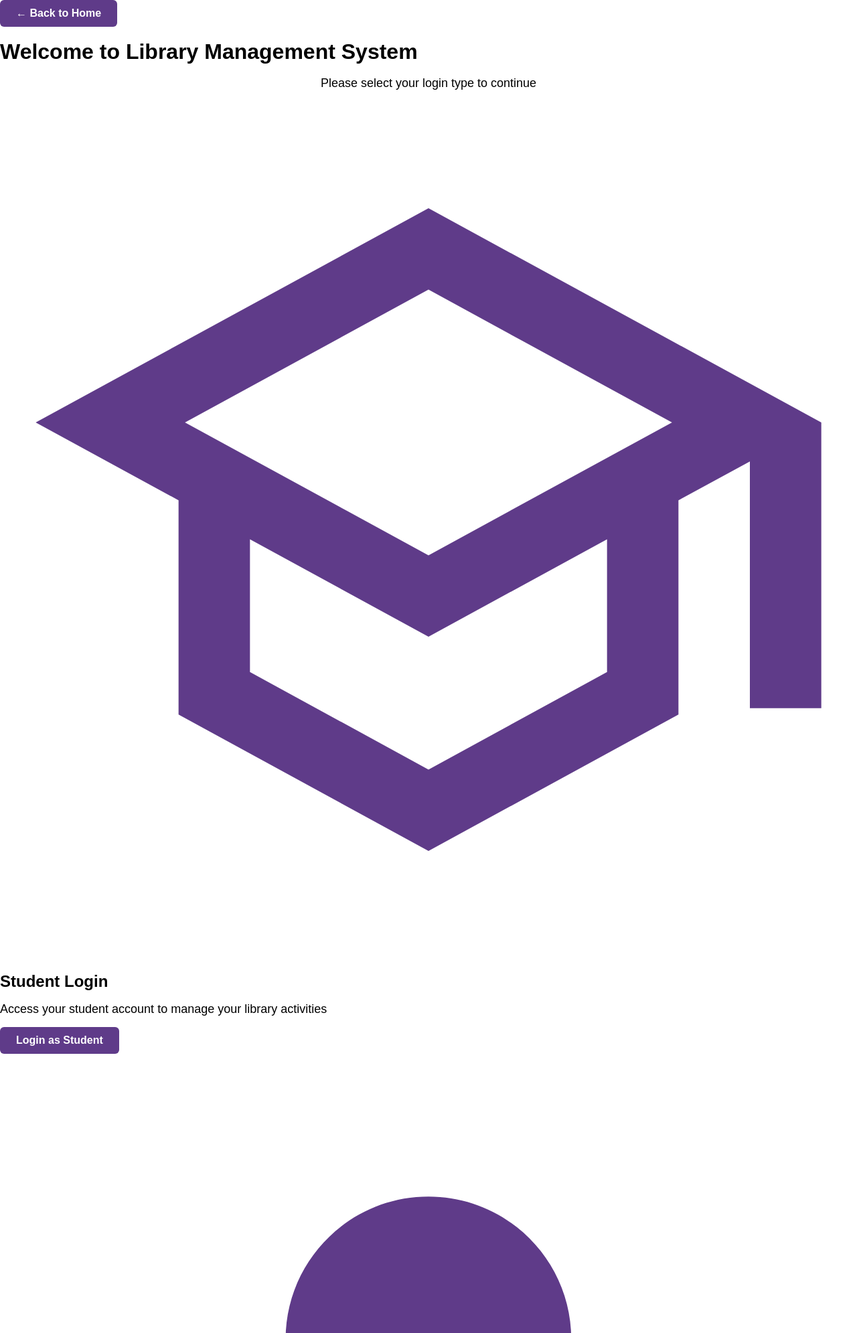
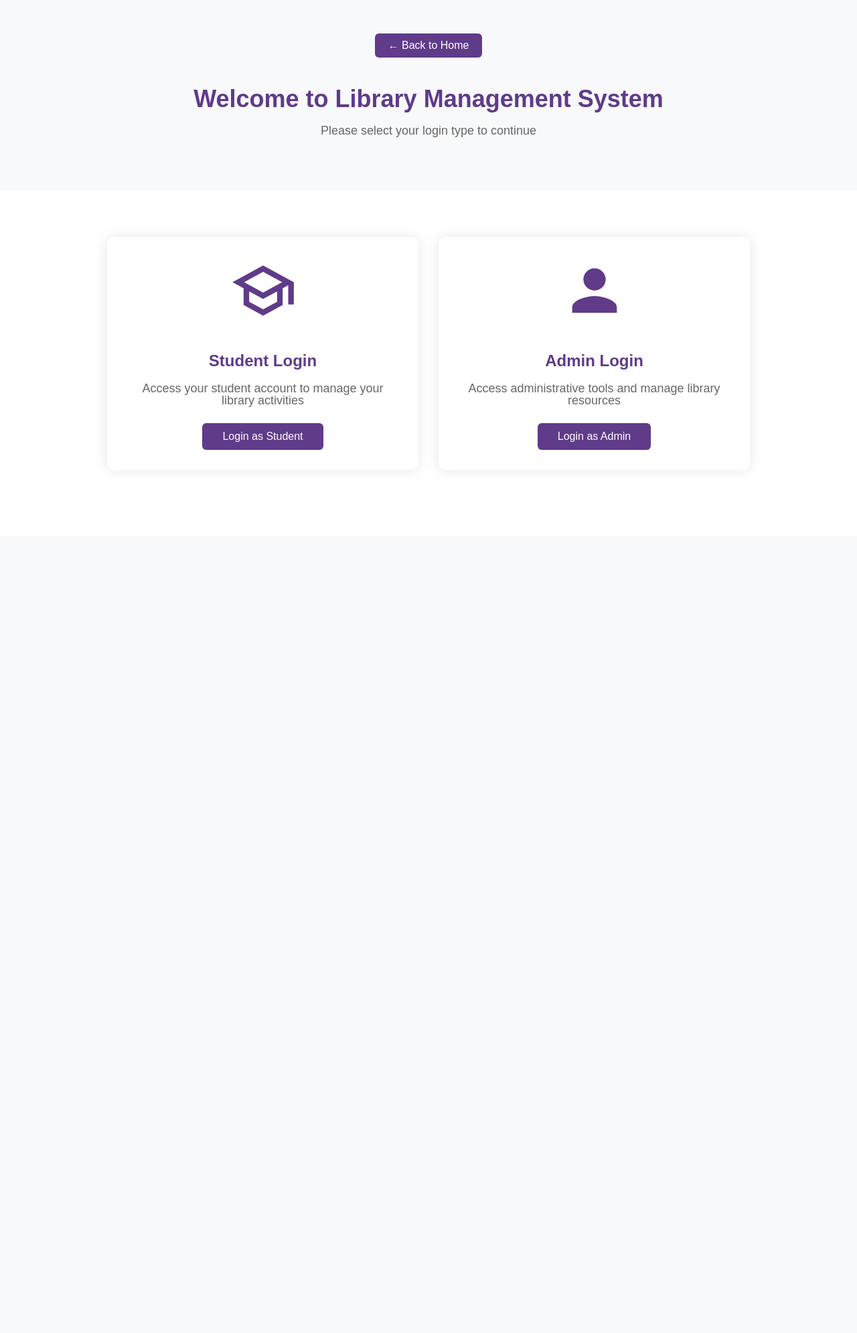
Before and after one commit to Bishnu-alt/library, a PHP site: page /preLogin.php in a window 1280 px wide. Shown: the top 1991 px of the page at 67% size. After the commit the page ends 672 px from the top, so only its background shows below. Run offline with PHP 8.4, Linux system fonts and the light colour scheme.

Commit message:
rewriting css

```diff
--- a/css/main.css
+++ b/css/main.css
@@ -200,135 +193,264 @@ section {
 .navigation-item a:hover {
     color: #8dd752;
 }
+hero-img{
+    height: 50%;
+}
+/* Login Pages Styles */
+.error-message {
+    background-color: #f8d7da;
+    color: #721c24;
+    padding: 10px;
+    border-radius: 4px;
+    margin-bottom: 20px;
+    text-align: center;
+    display: none;
+}
 
-/* Buttons */
-.btn,
-.login-btn,
-.back-btn,
-.submit-btn {
+.success-message {
+    background-color: #d4edda;
+    color: #155724;
+    padding: 10px;
+    border-radius: 4px;
+    margin-bottom: 20px;
+    text-align: center;
+    display: none;
+}
+
+.auth-links {
+    margin-top: 15px;
+    text-align: center;
+}
+
+.auth-link {
+    color: #5f3b89;
+    text-decoration: none;
+    font-size: 14px;
+}
+
+.auth-link:hover {
+    text-decoration: underline;
+}
+
+.auth-separator {
+    margin: 0 10px;
+    color: #666;
+}
+
+.login-container {
+    max-width: 1000px;
+    margin: 50px auto;
+    padding: 20px;
+    display: flex;
+    justify-content: space-between;
+    gap: 30px;
+}
+
+.login-option {
+    flex: 1;
+    padding: 30px;
+    background: #fff;
+    border-radius: 10px;
+    box-shadow: 0 0 20px rgba(0, 0, 0, 0.1);
+    text-align: center;
+    transition: transform 0.3s ease;
+}
+
+.login-option:hover {
+    transform: translateY(-5px);
+}
+
+.login-option h2 {
+    color: #5f3b89;
+    margin-bottom: 20px;
+    font-size: 24px;
+}
+
+.login-option img {
+    width: 100px;
+    height: 100px;
+    margin-bottom: 20px;
+}
+
+.login-option p {
+    color: #666;
+    margin-bottom: 25px;
+}
+
+.login-btn {
     display: inline-block;
-    padding: 12px 24px;
+    padding: 12px 30px;
     background-color: #5f3b89;
     color: #fff;
+    border-radius: 6px;
     text-decoration: none;
-    border-radius: 6px;
-    font-weight: 600;
     transition: background 0.3s ease;
-    border: none;
-    cursor: pointer;
 }
-.btn:hover,
-.login-btn:hover,
-.back-btn:hover,
-.submit-btn:hover {
+
+.login-btn:hover {
     background-color: #4e2c70;
 }
-.submit-btn {
-    width: 100%;
-    margin-top: 10px;
+
+.hero-section {
+    text-align: center;
+    padding: 50px 20px;
+    background-color: #f8f9fa;
 }
 
-/* Login Form */
+.hero-section h1 {
+    color: #5f3b89;
+    font-size: 36px;
+    margin-bottom: 20px;
+}
+
+.hero-section p {
+    color: #666;
+    font-size: 18px;
+    max-width: 600px;
+    margin: 0 auto 30px;
+}
+
+.back-btn {
+    display: inline-block;
+    padding: 10px 20px;
+    background-color: #5f3b89;
+    color: #fff;
+    border-radius: 6px;
+    text-decoration: none;
+    transition: background 0.3s ease;
+    margin-bottom: 20px;
+}
+
+.back-btn:hover {
+    background-color: #4e2c70;
+}
+
+/* Login Form Styles */
 .login-form-container {
-    max-width: 500px;
-    margin: 40px auto;
+    max-width: 400px;
+    margin: 50px auto;
     padding: 30px;
     background: #fff;
     border-radius: 10px;
     box-shadow: 0 0 20px rgba(0, 0, 0, 0.1);
 }
+
 .login-form-container h2 {
     color: #5f3b89;
-    margin-bottom: 25px;
     text-align: center;
-    font-size: 24px;
+    margin-bottom: 30px;
+    font-size: 28px;
 }
+
+.admin-icon {
+    width: 80px;
+    height: 80px;
+    margin: 0 auto 20px;
+    display: block;
+}
+
 .form-group {
     margin-bottom: 20px;
 }
+
 .form-group label {
     display: block;
     margin-bottom: 8px;
     color: #333;
     font-weight: 500;
 }
+
 .form-group input {
     width: 100%;
     padding: 12px;
     border: 1px solid #ddd;
     border-radius: 6px;
+    font-size: 16px;
     transition: border-color 0.3s ease;
 }
+
 .form-group input:focus {
     border-color: #5f3b89;
     outline: none;
-    box-shadow: 0 0 0 2px rgba(95, 59, 137, 0.1);
 }
 
-/* Messages */
-.error-message,
-.success-message {
-    padding: 12px 15px;
+.submit-btn {
+    width: 100%;
+    padding: 14px;
+    background-color: #5f3b89;
+    color: #fff;
+    border: none;
+    border-radius: 6px;
+    font-size: 16px;
+    font-weight: 600;
+    cursor: pointer;
+    transition: background 0.3s ease;
+}
+
+.submit-btn:hover {
+    background-color: #4e2c70;
+}
+
+.back-link {
+    display: block;
+    text-align: center;
+    margin-top: 20px;
+    color: #666;
+    text-decoration: none;
+}
+
+.back-link:hover {
+    color: #5f3b89;
+}
+
+.error-message {
+    color: #dc3545;
+    background-color: #ffe6e6;
+    padding: 10px;
     border-radius: 6px;
     margin-bottom: 20px;
-    font-size: 14px;
-    text-align: center;
-}
-.error-message {
-    background-color: #f8d7da;
-    color: #721c24;
-    border: 1px solid #f5c6cb;
-}
-.success-message {
-    background-color: #d4edda;
-    color: #155724;
-    border: 1px solid #c3e6cb;
+    display: none;
 }
 
-/* Auth Links */
-.auth-links {
+.security-note {
+    font-size: 14px;
+    color: #666;
+    text-align: center;
     margin-top: 15px;
-    text-align: center;
-}
-.auth-link {
-    color: #5f3b89;
-    text-decoration: none;
-    font-size: 14px;
-}
-.auth-link:hover {
-    text-decoration: underline;
-}
-.auth-separator {
-    margin: 0 10px;
-    color: #666;
 }
 
-/* Footer */
+/* footer */
 .site-footer {
     background-color: #333;
     color: #fff;
     padding: 20px 0;
     text-align: center;
 }
+
 .footer-content {
     margin: 0 auto;
 }
+
 .footer-info p {
     margin: 0 0 15px 0;
 }
+
 .footer-links ul {
     list-style: none;
     padding: 0;
     margin: 0;
 }
+
 .footer-links li {
     display: inline;
     margin: 0 10px;
 }
+
 .footer-links a {
     color: #fff;
     text-decoration: none;
 }
+
 .footer-links a:hover {
     text-decoration: underline;
 }
```
Also changed, not shown: other parts of css/main.css (+26 -33 lines).
